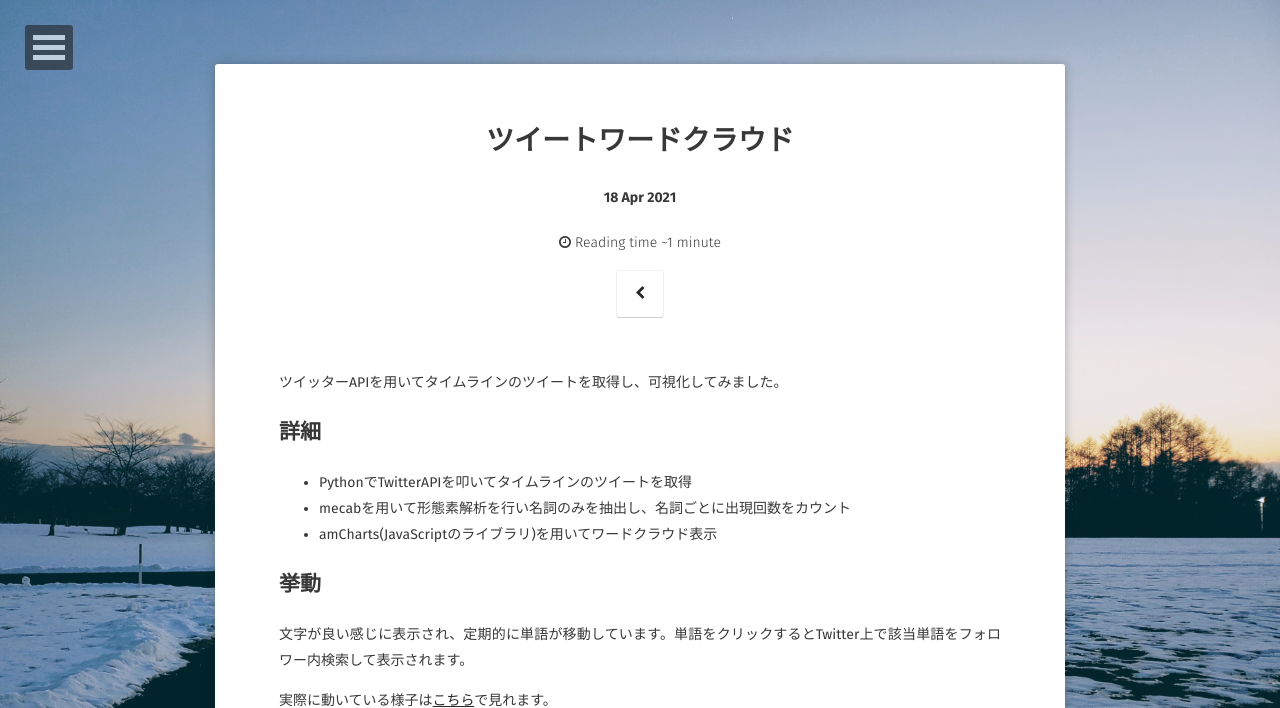
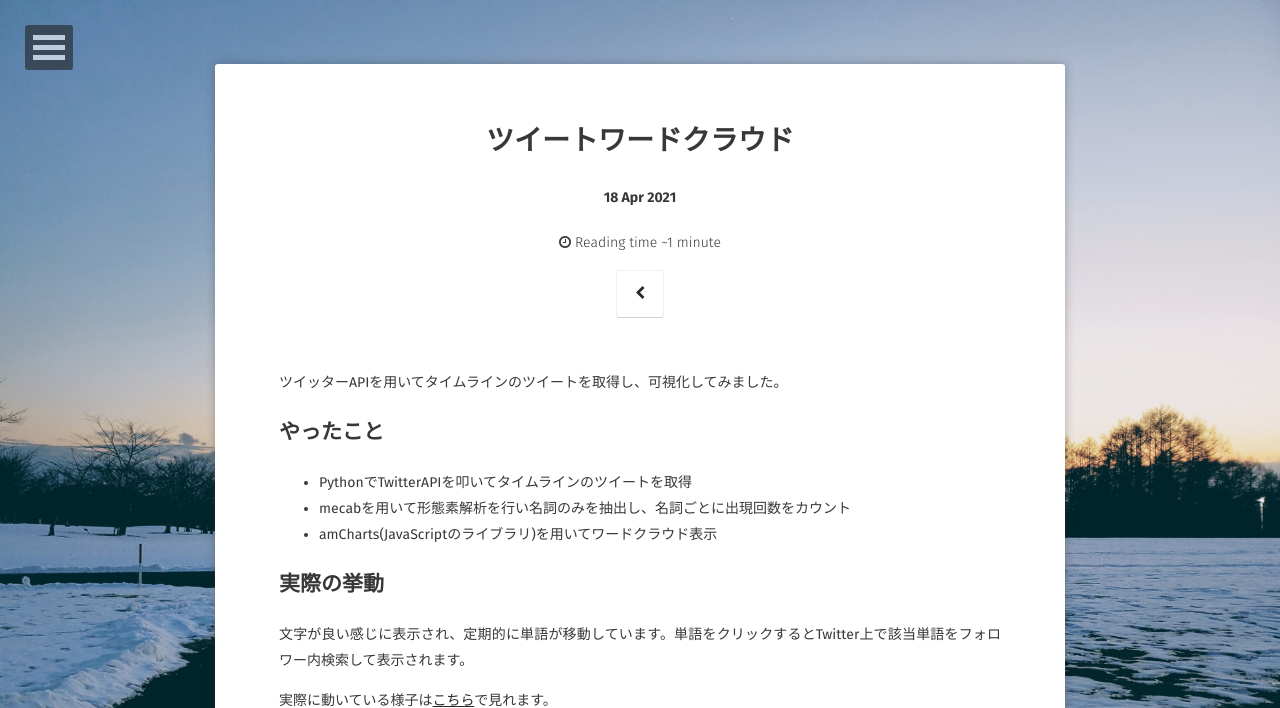
Before and after one commit to marbou090/marbou090.github.io, a Jekyll site: the page built from _posts/2021-04-18-twitter-visualize.md, in a window 1280 px wide, cut to the strip 0-708 px from the top of the page. Built offline with Jekyll 4.4.1, drawn with Linux system fonts in a browser that asks for light colours; some web fonts are replaced.

Commit message:
fix 20210418

```diff
--- a/_posts/2021-04-18-twitter-visualize.md
+++ b/_posts/2021-04-18-twitter-visualize.md
@@ -12,12 +12,12 @@ comments: false
 ---
 ツイッターAPIを用いてタイムラインのツイートを取得し、可視化してみました。
 
-## 詳細
+## やったこと
 + PythonでTwitterAPIを叩いてタイムラインのツイートを取得
 + mecabを用いて形態素解析を行い名詞のみを抽出し、名詞ごとに出現回数をカウント
 + amCharts(JavaScriptのライブラリ)を用いてワードクラウド表示
 
-## 挙動
+## 実際の挙動
 文字が良い感じに表示され、定期的に単語が移動しています。単語をクリックするとTwitter上で該当単語をフォロワー内検索して表示されます。
 
 実際に動いている様子は[こちら](https://marbou090.github.io/TwitterTrendsVisualizer/)で見れます。
```
